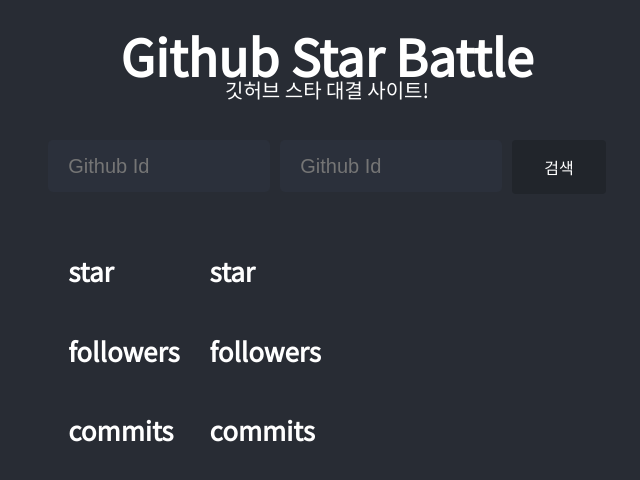
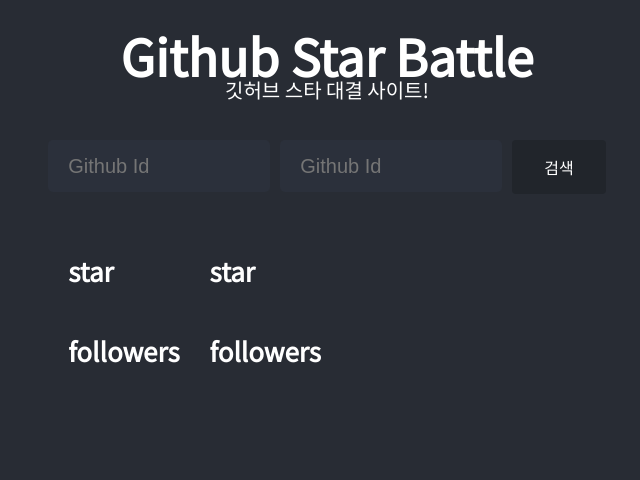
Before and after one commit to EXON-Archive-Junior-High/star-battle, a React (Create React App) app in the folder app/: page / in a window 1280 px wide. Shown: the top 480 px of the page, without its empty margins (313-953 px from the left). Built offline with nearby package versions, Linux system fonts and the light colour scheme.

Commit message:
주석처리

```diff
--- a/app/src/components/UserContent.tsx
+++ b/app/src/components/UserContent.tsx
@@ -15,12 +15,12 @@
                             <th>
                                 <td>star<p id="star1"></p></td><br/>
                                 <td>followers<p id="followers1"></p></td><br/>
-                                <td>commits<p id="commits1"></p></td><br/>
+                                {/* <td>commits<p id="commits1"></p></td><br/> */}
                             </th>
                             <th>
                                 <td>star<p id="star2"></p></td><br/>
                                 <td>followers<p id="followers2"></p></td><br/>
-                                <td>commits<p id="commits2"></p></td><br/>
+                                {/* <td>commits<p id="commits2"></p></td><br/> */}
                             </th>
                         </tbody>
                     </table>
```
